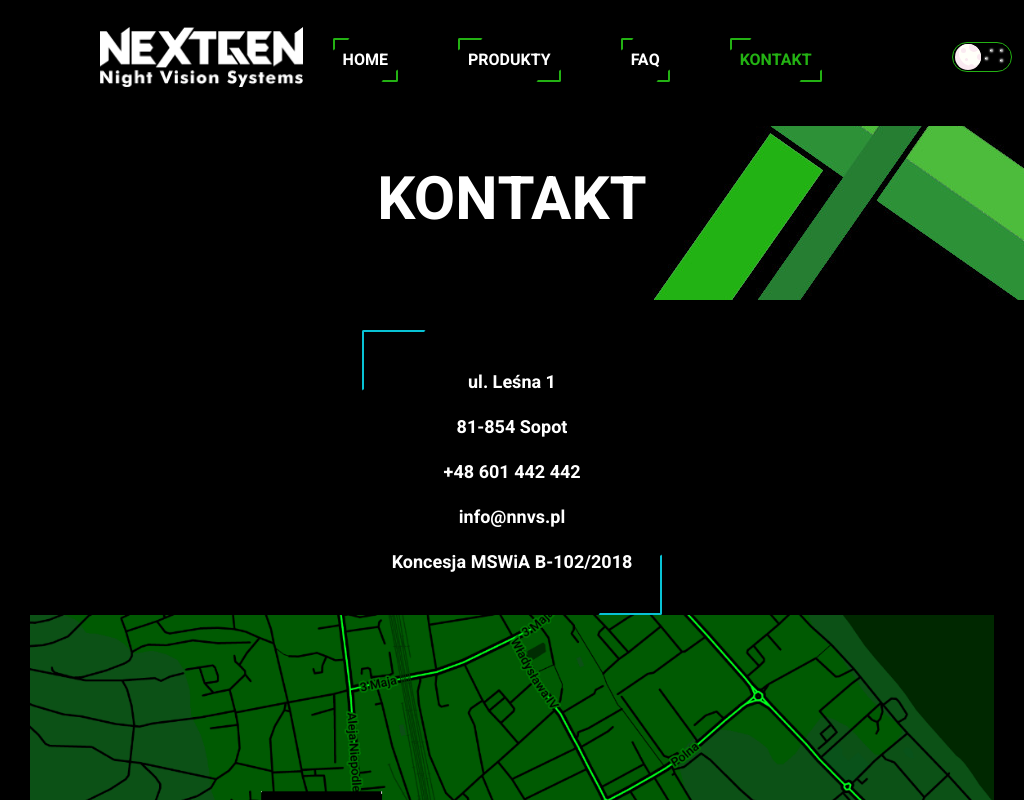
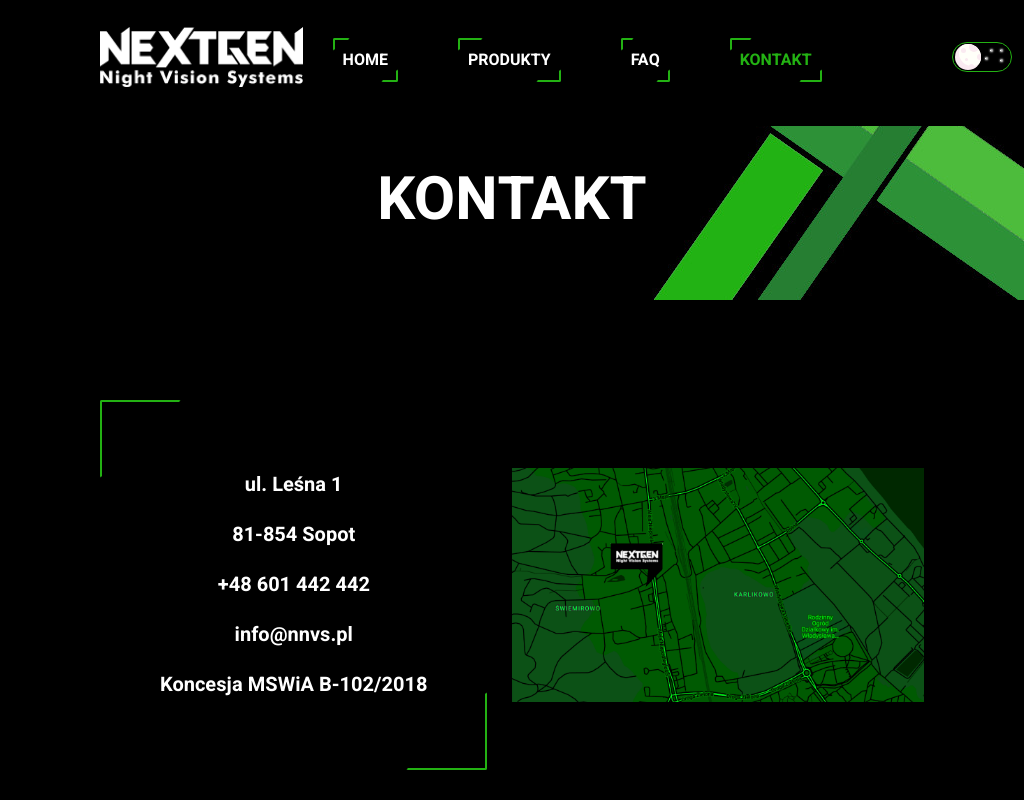
Before and after one commit to EwaGrazka/nextgen, a React (Create React App) app: page /contact in a window 1024 px wide. Shown: the top 800 px of the page. Built offline with nearby package versions, Linux system fonts and the light colour scheme.

Commit message:
contact mobile add

```diff
--- a/src/app/pages/Contact/Contact.jsx
+++ b/src/app/pages/Contact/Contact.jsx
@@ -11,10 +11,10 @@
     const { t, i18n } = useTranslation('common');
 
     return (
-        <div className={isNight ? 'contact-container-n' : 'contact-container'}>
+        <div className={isNight ? 'contact-container green' : 'contact-container blue'}>
             <SubpageHeader isNight={isNight} text={t('commons.links.contact')} />
             <div className='contact-content'>
-                <p className='adress-wrapper'>
+                <p className={isNight ? 'adress-wrapper green-border' : 'adress-wrapper blue-border'}>
                     <span>{t('contact.street')}</span>
                     <span>{t('contact.city')}</span>
                     <span>{t('contact.phone')}</span>
--- a/src/app/pages/Contact/Contact.scss
+++ b/src/app/pages/Contact/Contact.scss
@@ -1,5 +1,5 @@
 
-.contact-container, .contact-container-n {
+.contact-container {
     display: flex;
     flex-direction: column;
 
@@ -17,17 +17,20 @@
     }
     h1 {
 margin-top: 100px;
-color: #000;
 font-size: 60px;
 text-transform: uppercase;
     }
     .contact-content {
         display: flex;
+        flex-direction: column;
         justify-content: space-between;
         align-items: center;
-        padding: 100px;
+        padding: 50px;
+        overflow: hidden;
+
         img {
-            width: 50%;
+            width: 150%;
+            padding-top: 50px;
         }
         .adress-wrapper {
             font-weight: bold;
@@ -45,98 +48,6 @@
             span {
                 display: block;
             }
-              &::after,
-             &::before {
-                  content: '';
-                display: block;
-                position: absolute;
-                width: 20%;
-                height: 20%;
-                border: 2px solid;
-                transition: all 0.6s ease;
-                border-radius: 2px;
-              }
-                &::after {
-                   bottom: 0;
-                right: 0;
-                border-top-color: transparent;
-                border-left-color: transparent;
-                border-bottom-color: #08C3D5;
-                border-right-color: #08C3D5;
-              }
-              &::before {
-                  top: 0;
-                left: 0;
-                border-bottom-color: transparent;
-                border-right-color: transparent;
-                border-top-color: #08C3D5;
-                border-left-color: #08C3D5;
-              }
-                    span {
-                display: block;
-                line-height: 2.5;
-            }
-        }
-    }
-}
-
-.contact-container-n {
-background-color: black;
-h1 {
-    color: #fff;
-}
-    .contact-content {
-        display: flex;
-        justify-content: space-between;
-        align-items: center;
-        padding: 100px;
-        img {
-            width: 50%;
-        }
-        .adress-wrapper {
-            font-weight: bold;
-            font-size: 20px;
-            position: relative;
-            padding: 60px;
-            border: none;
-            background-color: transparent;
-            outline: none;
-            font-weight: bold;
-            display: inline-block;
-            text-align: center;
-            font-size: 20px;
-            margin: 0 auto;
-            color: #fff;
-            span {
-                display: block;
-            }
-              &::after,
-             &::before {
-                  content: '';
-                display: block;
-                position: absolute;
-                width: 20%;
-                height: 20%;
-                border: 2px solid;
-                transition: all 0.6s ease;
-                border-radius: 2px;
-              }
-                &::after {
-                   bottom: 0;
-                right: 0;
-                border-top-color: transparent;
-                border-left-color: transparent;
-                border-bottom-color: #23b213;
-                border-right-color: #23b213;
-              }
-              &::before {
-                  top: 0;
-                left: 0;
-                border-bottom-color: transparent;
-                border-right-color: transparent;
-                border-top-color: #23b213;
-                border-left-color: #23b213;
-              }
                     span {
                 display: block;
                 line-height: 2.5;
@@ -147,118 +58,20 @@
 
 
 
-@media only screen and (max-width: 1024px) {
+@media only screen and (min-width: 1024px) {
 
-.contact-container, .contact-container-n {
-    display: flex;
-    flex-direction: column;
+.contact-container {
+    .contact-content {
+        flex-direction: row;
+        padding: 100px;
 
-    h1 {
-        position: absolute;
-        text-align: center;
-    }
-
-    img.contact-header-img {
-        position: absolute;
-        top: 0;
-        left: 0;
-        height: 50vh;
-        width: 100%;
-    }
-    h1 {
-margin-top: 100px;
-color: #000;
-font-size: 60px;
-text-transform: uppercase;
-    }
-    .contact-content {
-        display: flex;
-        justify-content: space-between;
-        align-items: center;
-        padding: 100px;
         img {
             width: 50%;
+            padding-top: 0px;
         }
         .adress-wrapper {
-            font-weight: bold;
-            font-size: 20px;
-            position: relative;
-            padding: 60px;
-            border: none;
-            background-color: transparent;
-            outline: none;
-            font-weight: bold;
-            display: inline-block;
-            text-align: center;
-            font-size: 20px;
-            margin: 0 auto;
-            span {
-                display: block;
-            }
-              &::after,
-             &::before {
-                  content: '';
-                display: block;
-                position: absolute;
-                width: 20%;
-                height: 20%;
-                border: 2px solid;
-                transition: all 0.6s ease;
-                border-radius: 2px;
-              }
-                &::after {
-                   bottom: 0;
-                right: 0;
-                border-top-color: transparent;
-                border-left-color: transparent;
-                border-bottom-color: #08C3D5;
-                border-right-color: #08C3D5;
-              }
-              &::before {
-                  top: 0;
-                left: 0;
-                border-bottom-color: transparent;
-                border-right-color: transparent;
-                border-top-color: #08C3D5;
-                border-left-color: #08C3D5;
-              }
-                    span {
-                display: block;
-                line-height: 2.5;
-            }
+            margin: 0 ;
         }
     }
 }
-
-.contact-container-n {
-background-color: black;
-h1 {
-    color: #fff;
 }
-    .contact-content {
-        flex-direction: column;
-        padding: 30px;
-        img {
-            width: 100%;
-        }
-        .adress-wrapper {
-            font-weight: bold;
-            position: relative;
-            padding: 30px;
-            border: none;
-            background-color: transparent;
-            outline: none;
-            font-weight: bold;
-            display: inline-block;
-            text-align: center;
-            font-size: 18px;
-            margin: 0 auto;
-            color: #fff;
-
-
-
-        }
-    }
-}
-
-}
```
